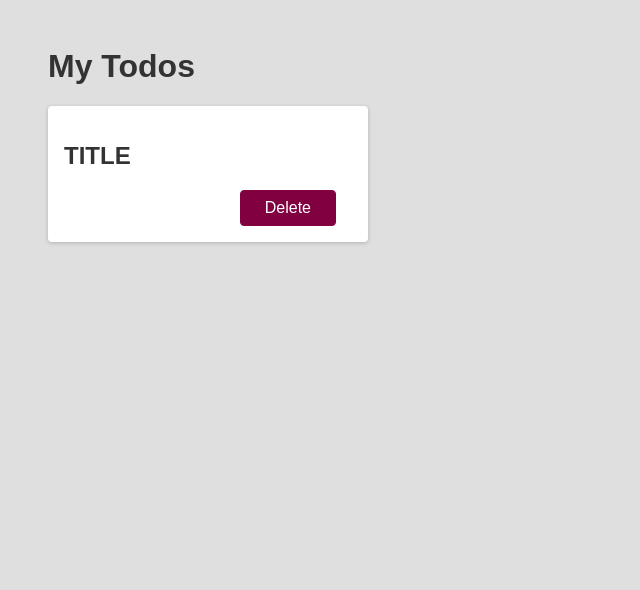
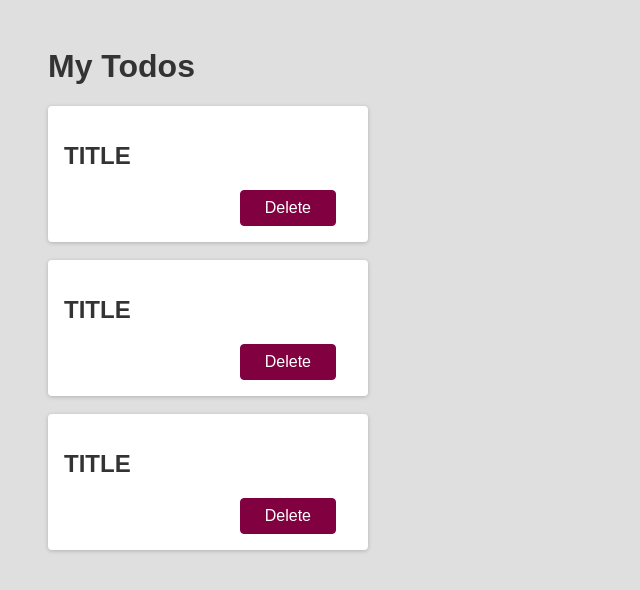
Before and after one commit to zenyaboi/my-app, a React (Create React App) app: page / in a window 1280 px wide. Shown: the top 590 px of the page, without its empty margins (0-640 px from the left). Built offline with nearby package versions, Linux system fonts and the light colour scheme.

Commit message:
created components folder with a new file

```diff
--- a/src/App.js
+++ b/src/App.js
@@ -1,13 +1,15 @@
+import Todo from './components/Todo'
+
 function App() {
   return (
     <div>
       <h1>My Todos</h1>
-      <div className='card'>
-        <h2>TITLE</h2>
-        <div className='actions'>
-          <button className='btn'>Delete</button>
-        </div>
-      </div>
+      <Todo />
+      <br/>
+      <Todo />
+      <br/>
+      <Todo />
+      <br/>
     </div>
   );
 }
--- /dev/null
+++ b/src/components/Todo.js
@@ -0,0 +1,12 @@
+function Todo() {
+    return (
+        <div className='card'>
+            <h2>TITLE</h2>
+            <div className='actions'>
+            <button className='btn'>Delete</button>
+            </div>
+      </div>
+    );
+}
+
+export default Todo;
```
